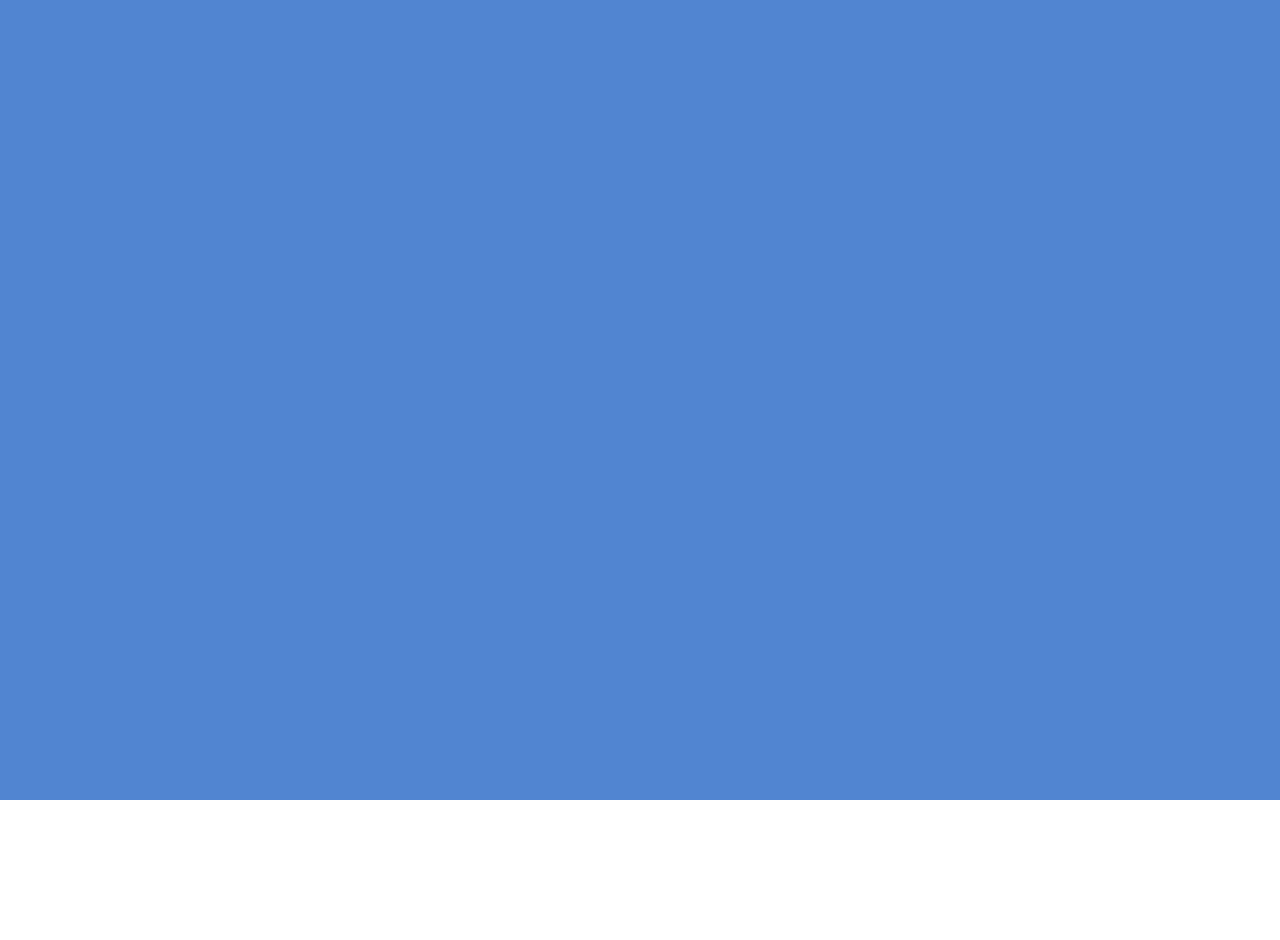
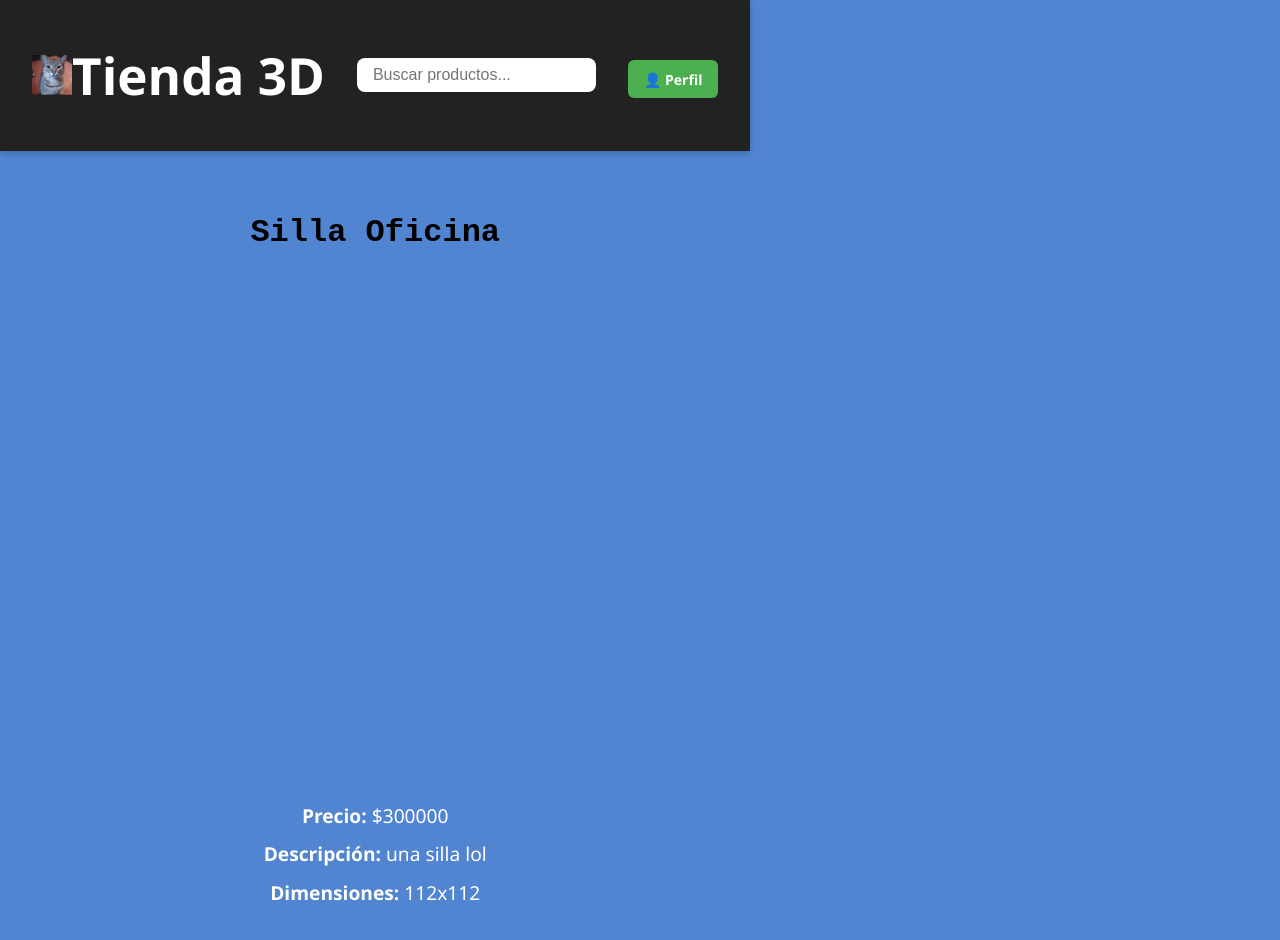
Before and after one commit to SharkCtts/Parcial3_web2, a React (Vite) app: page /producto/1 in a window 1280 px wide. Before the commit this address had no page. Shown: the top 940 px of the page. Before the commit the page ends 800 px from the top, so only its background shows below. Built offline with nearby package versions, Linux system fonts and the light colour scheme; no server answers.

Commit message:
detalle agregado
no funciona el header me quiero matar xd

```diff
--- a/src/App.css
+++ b/src/App.css
@@ -3,6 +3,18 @@ body {
   font-family: 'Segoe UI', sans-serif;
   background-color: #5184d1;
 }
+
+.App {
+  display: flex;
+  flex-direction: column;
+  min-height: 100vh;
+  width: 100%;
+  margin: 0;
+  padding: 0;
+}
+
+
+
 
 .navbar {
   background-color: #333;
@@ -36,7 +48,7 @@ body {
   border-radius: 12px;
   padding: 1rem;
   width: 280px;
-  box-shadow: 0 2px 10px rgba(0, 0, 0, 0.1);
+  box-shadow: 0 2px 10px rgba(25, 2, 2, 0.845);
   text-align: center;
 }
 
@@ -51,12 +63,12 @@ button {
 }
 
 .carrito {
-  background: #990707;
+  background: #ba1e03;
   border-radius: 8px;
   padding: 1rem;
   margin: 1rem auto;
   max-width: 500px;
-  box-shadow: 0 2px 10px rgba(0,0,0,0.1);
+  box-shadow: 0 2px 10px rgba(0, 0, 0, 0.688);
 }
 
 .carrito ul {
@@ -100,7 +112,9 @@ button {
   box-shadow: 0 2px 6px rgba(0, 0, 0, 0.2);
   position: sticky;
   top: 0;
+  left: 0;
   z-index: 1000;
+  width: 100%;
 }
 
 .logo {
--- a/src/App.jsx
+++ b/src/App.jsx
@@ -2,11 +2,12 @@ import { useEffect, useState } from 'react';
 import '@google/model-viewer';
 import { productos } from './data';
 import { Carrito } from './Carrito';
-import logo from './assets/logo.png';
 import { useNavigate } from 'react-router-dom';
 import './App.css';
 import { Routes, Route } from 'react-router-dom';
 import Perfil from './Perfil';
+import Header from './Header'; // importamos el header
+
 
 function App() {
   const [carrito, setCarrito] = useState([]);
@@ -60,23 +61,8 @@ function AppRouter() {
 
   return (
     <div className="App">
-      <header className="top-bar">
-        <img src={logo} alt="Logo" className="logo" />
-        <h1>Tienda 3D</h1>
+      <Header busqueda={busqueda} setBusqueda={setBusqueda} />
 
-        <input
-          type="text"
-          placeholder="Buscar productos..."
-          value={busqueda}
-          onChange={(e) => setBusqueda(e.target.value)}
-          className="buscador"
-        />
-        <div className="usuario">
-          <button className="boton-usuario" onClick={handleUsuarioClick}>
-            👤 {usuario ? usuario.nombre : 'Perfil'}
-          </button>
-        </div>
-      </header>
 
       <Carrito carrito={carrito} setCarrito={setCarrito} />
       <div className="galeria">
@@ -89,6 +75,7 @@ function AppRouter() {
               camera-controls
               ar
               style={{ width: '250px', height: '250px' }}
+              onClick={() => navigate(`/producto/${item.id}`)}
             />
             <h2>{item.nombre}</h2>
             <p>${item.precio}</p>
--- /dev/null
+++ b/src/DetalleProducto.css
@@ -0,0 +1,67 @@
+/* DetalleProducto.css */
+
+.detalle {
+  width: 100%;
+  padding: 2rem;
+  box-sizing: border-box;
+  color: white;
+  display: flex;
+  flex-direction: column;
+  align-items: center;
+  background-color: #5184d1;
+}
+
+.detalle h2 {
+  font-size: 2rem;
+  margin-bottom: 1rem;
+}
+
+.detalle model-viewer {
+  width: 100%;
+  max-width: 500px;
+  height: 500px;
+  margin-bottom: 1.5rem;
+}
+
+.detalle p {
+  font-size: 1.2rem;
+  margin: 0.3rem 0;
+}
+
+/* Asegura que todo ocupe el ancho completo */
+.App {
+  display: flex;
+  flex-direction: column;
+  min-height: 100vh;
+  width: 100%;
+}
+
+/* Esto asegura que el header se extienda de lado a lado */
+.top-bar {
+  width: 100%;
+  background-color: #222;
+  color: white;
+  padding: 0.8rem 2rem;
+  display: flex;
+  align-items: center;
+  justify-content: space-between;
+  position: sticky;
+  top: 0;
+  left: 0;
+  z-index: 1000;
+  box-sizing: border-box;
+}
+
+
+/* Ajustes de contenido */
+.detalle {
+  flex: 1;
+  width: 100%;
+  padding: 2rem;
+  box-sizing: border-box;
+  color: white;
+  display: flex;
+  flex-direction: column;
+  align-items: center;
+  background-color: #5184d1;
+}
--- /dev/null
+++ b/src/DetalleProducto.jsx
@@ -0,0 +1,35 @@
+import { useState } from 'react';
+import { useParams } from 'react-router-dom';
+import { productos } from './data';
+import Header from './Header';
+import './DetalleProducto.css'; // nuevo CSS solo para este componente
+
+function DetalleProducto() {
+  const { id } = useParams();
+  const producto = productos.find((p) => p.id === parseInt(id));
+  const [busqueda, setBusqueda] = useState('');
+
+  if (!producto) return <div>Producto no encontrado</div>;
+
+  return (
+    <div className="App">
+      <Header className= "top-bar" busqueda={busqueda} setBusqueda={setBusqueda} />
+
+      <div className="detalle">
+        <h2>{producto.nombre}</h2>
+        <model-viewer
+          src={producto.modelo}
+          alt={producto.nombre}
+          auto-rotate
+          camera-controls
+          ar
+        />
+        <p><strong>Precio:</strong> ${producto.precio}</p>
+        <p><strong>Descripción:</strong> {producto.descripcion}</p>
+        <p><strong>Dimensiones:</strong> {producto.dimensiones}</p>
+      </div>
+    </div>
+  );
+}
+
+export default DetalleProducto;
--- /dev/null
+++ b/src/Header.jsx
@@ -0,0 +1,49 @@
+// Header.jsx
+import logo from './assets/logo.png';
+import './App.css';
+import { useNavigate } from 'react-router-dom';
+import { useEffect, useState } from 'react';
+
+function Header({ busqueda, setBusqueda }) {
+  const [usuario, setUsuario] = useState(null);
+  const navigate = useNavigate();
+
+  useEffect(() => {
+    const user = localStorage.getItem('usuario');
+    if (user) {
+      setUsuario(JSON.parse(user));
+    }
+  }, []);
+
+  const handleUsuarioClick = () => {
+    if (usuario) {
+      localStorage.removeItem('usuario');
+      setUsuario(null);
+    } else {
+      navigate('/perfil');
+    }
+  };
+
+  return (
+    <header className="top-bar">
+      <img src={logo} alt="Logo" className="logo" />
+      <h1>Tienda 3D</h1>
+
+      <input
+        type="text"
+        placeholder="Buscar productos..."
+        value={busqueda}
+        onChange={(e) => setBusqueda(e.target.value)}
+        className="buscador"
+      />
+
+      <div className="usuario">
+        <button className="boton-usuario" onClick={handleUsuarioClick}>
+          👤 {usuario ? usuario.nombre : 'Perfil'}
+        </button>
+      </div>
+    </header>
+  );
+}
+
+export default Header;
--- a/src/data.js
+++ b/src/data.js
@@ -4,6 +4,7 @@ export const productos = [
       nombre: "Silla Oficina",
       precio: 300000,
       descripcion: "una silla lol",
+      dimensiones: "112x112",
       modelo: "/model/chair.glb",
     },
     {
@@ -11,6 +12,7 @@ export const productos = [
       nombre: "Escritorio",
       precio: 500000,
       descripcion: "un escritorio que más",
+      dimensiones: "112x112",
       modelo: "/model/desk.glb",
     },
     {
@@ -18,13 +20,15 @@ export const productos = [
       nombre: "Lampara de piso",
       precio: 120000,
       descripcion: "la lampara de toy story",
+      dimensiones: "112x112",
       modelo: "/model/lamp.glb",
     },
     {
-        id: 3,
+        id: 4,
         nombre: "Puerta de Madera",
         precio: 80000,
         descripcion: "una puerta no way",
+        dimensiones: "112x112",
         modelo: "/model/door.glb",
       },
   ];
--- a/src/main.jsx
+++ b/src/main.jsx
@@ -1,13 +1,19 @@
 import { StrictMode } from 'react';
 import { createRoot } from 'react-dom/client';
-import { BrowserRouter } from 'react-router-dom';
+import { BrowserRouter, Routes, Route } from 'react-router-dom';
+import App from './App.jsx';
+import Perfil from './Perfil.jsx';
+import DetalleProducto from './DetalleProducto.jsx';
 import './index.css';
-import AppRouter from './AppRouter.jsx'; // <== ahora usas el router
 
 createRoot(document.getElementById('root')).render(
   <StrictMode>
     <BrowserRouter>
-      <AppRouter />
+      <Routes>
+        <Route path="/" element={<App />} />
+        <Route path="/perfil" element={<Perfil />} />
+        <Route path="/producto/:id" element={<DetalleProducto />} />
+      </Routes>
     </BrowserRouter>
   </StrictMode>
 );
```
